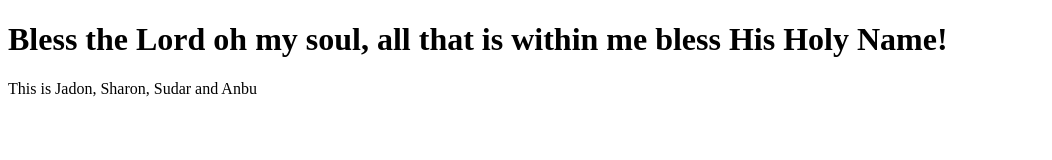
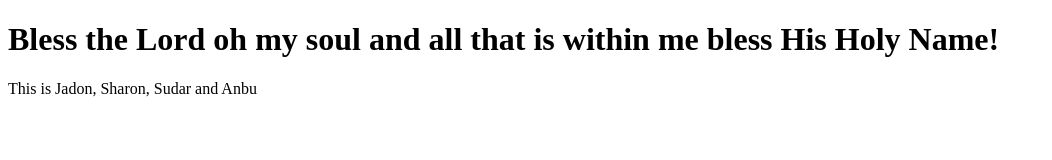
Before and after one commit to autoraj/MyWebsite, a plain HTML site: page index.html in a window 1280 px wide. Shown: the whole page, without its empty margins (0-1052 px from the left). Drawn offline with Linux system fonts and the light colour scheme.

Commit message:
Update index.html

```diff
--- a/index.html
+++ b/index.html
@@ -7,7 +7,7 @@
   </head>
 
   <body>
-    <h1>Bless the Lord oh my soul, all that is within me bless His Holy Name!</h1>
+    <h1>Bless the Lord oh my soul and all that is within me bless His Holy Name!</h1>
     <p>This is Jadon, Sharon, Sudar and Anbu</p>
   </body>
 </html>
```
